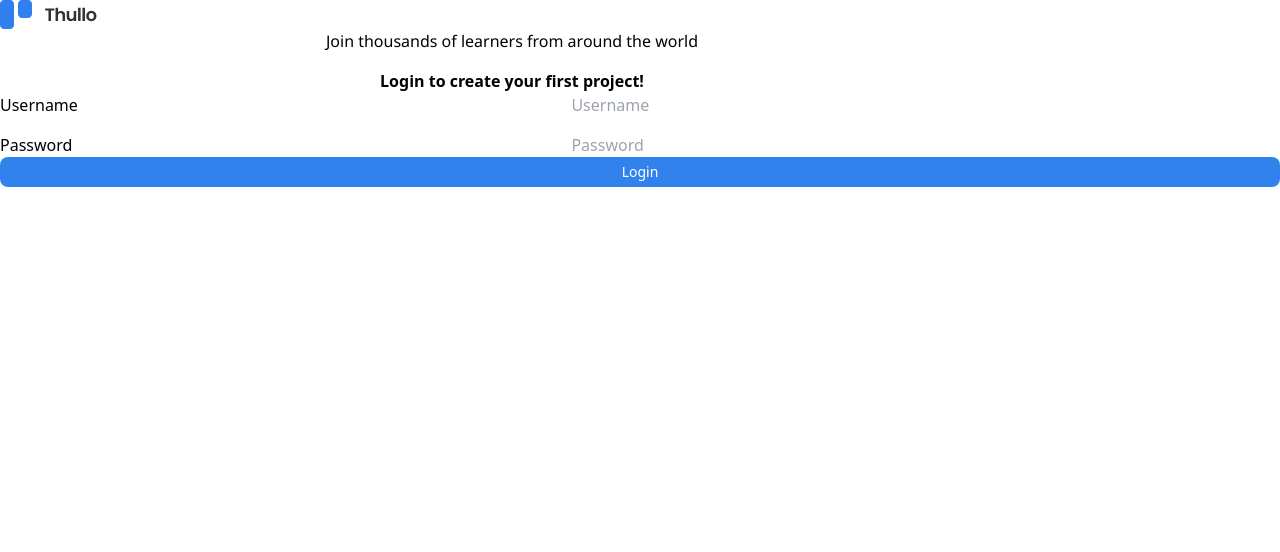
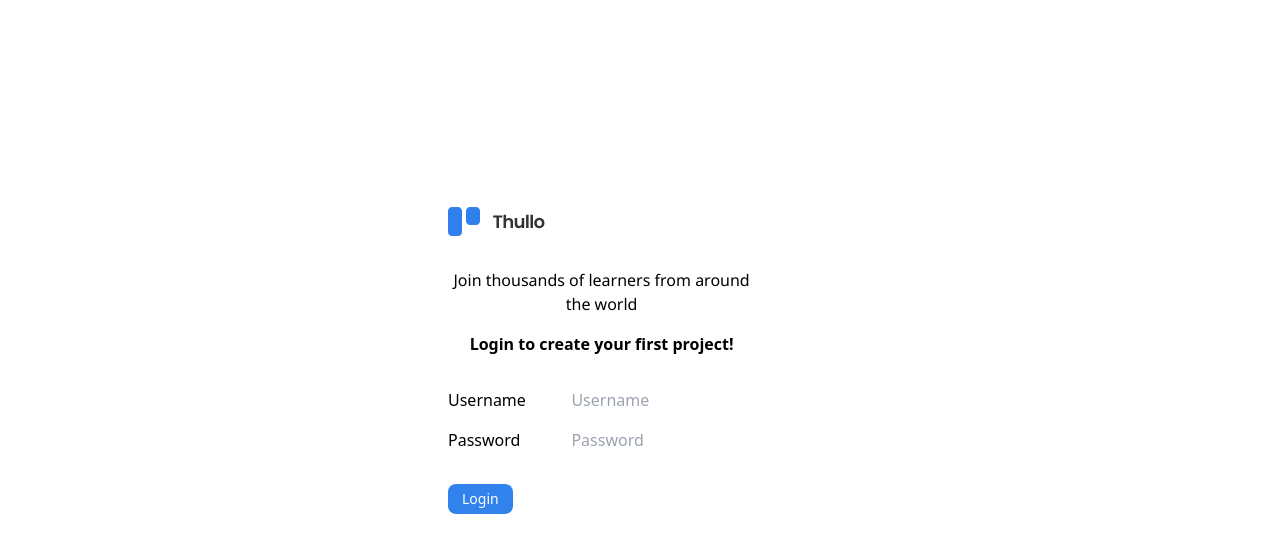
Before and after one commit to Angelxv01/thullo, a React (Create React App) app in the folder client/: page /login in a window 1280 px wide. Shown: the top 552 px of the page. Built offline with nearby package versions, Linux system fonts and the light colour scheme; no server answers; what apollo-upload-client would draw is missing.

Commit message:
refactor login page

```diff
--- a/client/src/pages/Login.tsx
+++ b/client/src/pages/Login.tsx
@@ -8,20 +8,6 @@ import { LOGIN } from "../graphql/mutation";
 import { saveState } from "../utils/localStorage";
 import { useNavigate } from "react-router-dom";
 import { Container } from "../style/Utils";
-
-export const LoginContainer = styled(Flow)`
-  margin: 10em auto;
-  width: min(25em, 30vw);
-  aspect-ratio: 4/5;
-  padding: 3em 0;
-  border-radius: ${({ theme }) => theme.border.radius[1]};
-  background-color: hsl(${({ theme }) => theme.color.WHITE});
-  display: flex;
-  justify-content: center;
-  flex-direction: column;
-  align-items: center;
-  font-size: ${({ theme }) => theme.font.size[400]};
-`;
 
 const Grid = styled.div`
   display: grid;
@@ -74,14 +60,15 @@ const Login = () => {
 
   const theme = useTheme();
   return (
-    <Container>
+    <Container className="h-full flex justify-center items-center">
+      <div className="w-96 space-y-8">
         <Logo />
         <Flow className="header" style={{ textAlign: "center", width: "80%" }}>
           <Text
             fontSize={theme.font.size[500]}
             fontFamily={theme.font.family.secondary}
           >
-          Join thousands of learners from around the world{" "}
+            Join thousands of learners from around the world
           </Text>
           <Text fontWeight="bold">Login to create your first project!</Text>
           {error && (
@@ -108,6 +95,7 @@ const Login = () => {
         >
           Login
         </Button.Colored>
+      </div>
     </Container>
   );
 };
```
Lines whose indentation alone changed are shown as unchanged.
